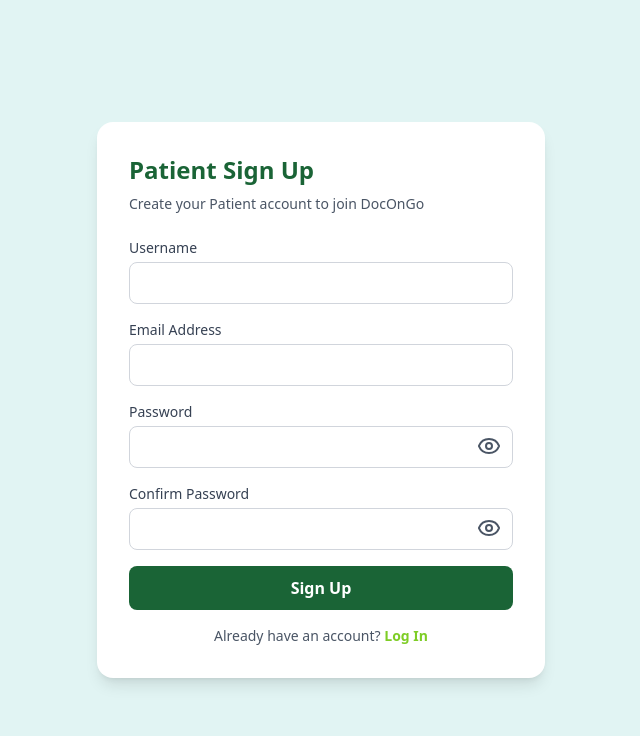
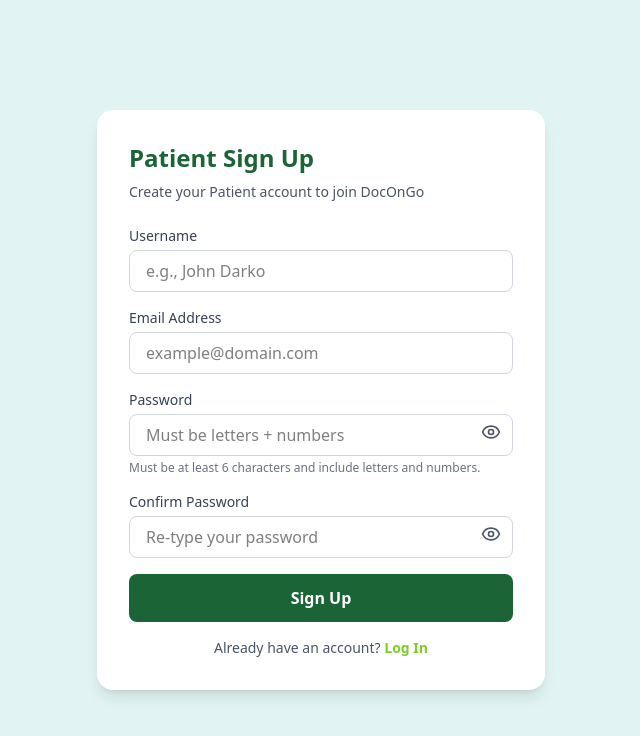
Before and after one commit to Susanadjanie1/doc-on-go, a React (Vite) app: page /signup-patient in a window 1280 px wide. Shown: the top 736 px of the page, without its empty margins (319-959 px from the left). Built offline with nearby package versions, Linux system fonts and the light colour scheme.

Commit message:
sign up error

```diff
--- a/src/pages/DocSignup.jsx
+++ b/src/pages/DocSignup.jsx
@@ -1,14 +1,16 @@
 import { useState } from "react";
 import { useNavigate } from "react-router";
 import axios from "axios";
-import { toast, ToastContainer } from "react-toastify";
-import "react-toastify/dist/ReactToastify.css";
 import { Eye, EyeOff } from "lucide-react";
+import toast, { Toaster } from "react-hot-toast";
 
 const DocSignup = () => {
   const navigate = useNavigate();
   const [showPassword, setShowPassword] = useState(false);
   const [showConfirm, setShowConfirm] = useState(false);
+  const [isLoading, setIsLoading] = useState(false);
+  const [error, setError] = useState(null);
+
   const [formData, setFormData] = useState({
     username: "",
     email: "",
@@ -16,11 +18,10 @@ const DocSignup = () => {
     confirmPassword: "",
     specialty: "",
   });
-  const [error, setError] = useState(null);
 
   const handleChange = (e) => {
     const { name, value } = e.target;
-    setFormData((prevData) => ({ ...prevData, [name]: value }));
+    setFormData((prev) => ({ ...prev, [name]: value }));
   };
 
   const handleSubmit = async (e) => {
@@ -31,20 +32,33 @@ const DocSignup = () => {
       return;
     }
 
+    setIsLoading(true);
+
+    const signupPromise = axios.post(
+      "https://docongo.onrender.com/api/v1/doctor/register",
+      formData
+    );
+
+    toast.promise(signupPromise, {
+      loading: "Registering...",
+      success: (response) => {
+        setTimeout(() => {
+          navigate("/login-doctor");
+        }, 1000);
+        return "Registration successful!";
+      },
+      error: (err) => {
+        setError(err?.response?.data?.message || "Something went wrong. Try again.");
+        return err?.response?.data?.message || "Something went wrong.";
+      },
+    });
+
     try {
-      const response = await axios.post(
-        "https://docongo.onrender.com/api/v1/doctor/register",
-        formData
-      );
-
-      if (response.data.success) {
-        toast.success("Registration successful!");
-        setTimeout(() => navigate("/login-doctor"), 1500);
-      }
-    } catch (error) {
-      setError(
-        error.response?.data?.message || "Something went wrong. Try again."
-      );
+      await signupPromise;
+    } catch (err) {
+      // Already handled by toast
+    } finally {
+      setIsLoading(false);
     }
   };
 
@@ -55,7 +69,6 @@ const DocSignup = () => {
         backgroundImage: `url('/assets/images/doc-1.png')`,
       }}
     >
-      <ToastContainer />
       <div className="bg-white/70 backdrop-blur-md p-8 rounded-3xl shadow-2xl w-full max-w-xl mx-4 sm:mx-8">
         <h2 className="text-3xl font-bold text-[#1A6436] mb-1 text-center">
           Doctor Sign Up
@@ -67,6 +80,7 @@ const DocSignup = () => {
         {error && <p className="text-red-600 mb-4 text-sm">{error}</p>}
 
         <form className="space-y-4" onSubmit={handleSubmit}>
+          {/* Username */}
           <div>
             <label className="block text-sm font-medium text-[#1A6436]">
               Username
@@ -78,9 +92,11 @@ const DocSignup = () => {
               onChange={handleChange}
               required
               className="mt-1 w-full px-4 py-2 border border-gray-200 rounded-lg focus:outline-none focus:ring-2 focus:ring-[#7ECD26] bg-white"
+               placeholder="e.g., Kwame Mensah"
             />
           </div>
 
+          {/* Email */}
           <div>
             <label className="block text-sm font-medium text-[#1A6436]">
               Email Address
@@ -92,9 +108,11 @@ const DocSignup = () => {
               onChange={handleChange}
               required
               className="mt-1 w-full px-4 py-2 border border-gray-200 rounded-lg focus:outline-none focus:ring-2 focus:ring-[#7ECD26] bg-white"
+               placeholder="example@domain.com"
             />
           </div>
 
+          {/* Password */}
           <div className="relative">
             <label className="block text-sm font-medium text-[#1A6436]">
               Password
@@ -106,7 +124,11 @@ const DocSignup = () => {
               onChange={handleChange}
               required
               className="mt-1 w-full px-4 py-2 border border-gray-200 rounded-lg focus:outline-none focus:ring-2 focus:ring-[#7ECD26] bg-white"
+                placeholder="Must be letters + numbers"
             />
+             <p className="text-xs text-gray-500 mt-1">
+              Must be at least 6 characters and include letters and numbers.
+            </p>
             <div
               className="absolute right-3 top-9 cursor-pointer text-gray-500"
               onClick={() => setShowPassword(!showPassword)}
@@ -115,6 +137,7 @@ const DocSignup = () => {
             </div>
           </div>
 
+          {/* Confirm Password */}
           <div className="relative">
             <label className="block text-sm font-medium text-[#1A6436]">
               Confirm Password
@@ -126,7 +149,9 @@ const DocSignup = () => {
               onChange={handleChange}
               required
               className="mt-1 w-full px-4 py-2 border border-gray-200 rounded-lg focus:outline-none focus:ring-2 focus:ring-[#7ECD26] bg-white"
+               placeholder="Re-type your password"
             />
+
             <div
               className="absolute right-3 top-9 cursor-pointer text-gray-500"
               onClick={() => setShowConfirm(!showConfirm)}
@@ -135,6 +160,7 @@ const DocSignup = () => {
             </div>
           </div>
 
+          {/* Specialty */}
           <div>
             <label className="block text-sm font-medium text-[#1A6436]">
               Specialty
@@ -154,14 +180,21 @@ const DocSignup = () => {
             </select>
           </div>
 
+          {/* Submit Button */}
           <button
             type="submit"
-            className="w-full bg-[#1A6436] hover:bg-[#14552e] text-white font-semibold py-2.5 rounded-lg transition duration-300"
+            className="w-full bg-[#1A6436] hover:bg-[#14552e] text-white font-semibold py-2.5 rounded-lg transition duration-300 flex items-center justify-center gap-2"
+            disabled={isLoading}
           >
-            Sign Up
+            {isLoading ? (
+              <div className="h-5 w-5 border-2 border-white border-t-transparent rounded-full animate-spin"></div>
+            ) : (
+              "Sign Up"
+            )}
           </button>
         </form>
 
+        {/* Already have an account link */}
         <p className="text-sm text-gray-700 text-center mt-4">
           Already have an account?{" "}
           <a
@@ -172,6 +205,9 @@ const DocSignup = () => {
           </a>
         </p>
       </div>
+
+      {/* Hot Toast Container */}
+      <Toaster position="top-center" reverseOrder={false} />
     </div>
   );
 };
--- a/src/pages/PatientSignup.jsx
+++ b/src/pages/PatientSignup.jsx
@@ -1,9 +1,8 @@
 import { useState } from "react";
 import { useNavigate } from "react-router";
 import axios from "axios";
-import { ToastContainer, toast } from "react-toastify";
 import { Eye, EyeOff } from "lucide-react";
-import "react-toastify/dist/ReactToastify.css";
+import toast, { Toaster } from "react-hot-toast";
 
 const PatientSignup = () => {
   const navigate = useNavigate();
@@ -18,6 +17,7 @@ const PatientSignup = () => {
   const [error, setError] = useState(null);
   const [showPassword, setShowPassword] = useState(false);
   const [showConfirmPassword, setShowConfirmPassword] = useState(false);
+  const [isLoading, setIsLoading] = useState(false);
 
   const handleChange = (e) => {
     const { name, value } = e.target;
@@ -33,23 +33,33 @@ const PatientSignup = () => {
       return;
     }
 
+    setIsLoading(true);
+
+    const signupPromise = axios.post(
+      "https://docongo.onrender.com/api/v1/patient/register",
+      formData
+    );
+
+    toast.promise(signupPromise, {
+      loading: "Signing up...",
+      success: (response) => {
+        setTimeout(() => {
+          navigate("/login-patient");
+        }, 1000);
+        return "Signed Up successfully!";
+      },
+      error: (err) => {
+        setError(err?.response?.data?.message || "Something went wrong.");
+        return err?.response?.data?.message || "Something went wrong.";
+      },
+    });
+
     try {
-      const response = await axios.post(
-        "https://docongo.onrender.com/api/v1/patient/register",
-        formData
-      );
-
-      if (response.data.success) {
-        toast.success("Registration successful!");
-        navigate("/login-patient");
-      }
-    } catch (error) {
-      setError(
-        error.response ? error.response.data.message : "Something went wrong."
-      );
-      toast.error(
-        error.response ? error.response.data.message : "Something went wrong."
-      );
+      await signupPromise;
+    } catch (err) {
+      // Already handled by toast.promise
+    } finally {
+      setIsLoading(false);
     }
   };
 
@@ -66,6 +76,7 @@ const PatientSignup = () => {
         {error && <p className="text-red-600 mb-4">{error}</p>}
 
         <form className="space-y-4" onSubmit={handleSubmit}>
+          {/* Username */}
           <div>
             <label className="block text-sm font-medium text-gray-700">
               Username
@@ -76,10 +87,15 @@ const PatientSignup = () => {
               value={formData.username}
               onChange={handleChange}
               required
+              // pattern="^[a-zA-Z0-9]+$"
+              // title="Username should only contain letters and numbers."
+              autoComplete="off"
               className="mt-1 w-full px-4 py-2 border border-gray-300 rounded-lg focus:outline-none focus:ring-2 focus:ring-[#7ECD26]"
+              placeholder="e.g., John Darko"
             />
           </div>
 
+          {/* Email */}
           <div>
             <label className="block text-sm font-medium text-gray-700">
               Email Address
@@ -90,10 +106,13 @@ const PatientSignup = () => {
               value={formData.email}
               onChange={handleChange}
               required
+              autoComplete="off"
               className="mt-1 w-full px-4 py-2 border border-gray-300 rounded-lg focus:outline-none focus:ring-2 focus:ring-[#7ECD26]"
+              placeholder="example@domain.com"
             />
           </div>
 
+          {/* Password */}
           <div>
             <label className="block text-sm font-medium text-gray-700">
               Password
@@ -105,18 +124,26 @@ const PatientSignup = () => {
                 value={formData.password}
                 onChange={handleChange}
                 required
+                pattern="^(?=.*[A-Za-z])(?=.*\d)[A-Za-z\d]{6,}$"
+                title="Password must be at least 6 characters and include both letters and numbers."
+                autoComplete="off"
                 className="mt-1 w-full px-4 py-2 border border-gray-300 rounded-lg focus:outline-none focus:ring-2 focus:ring-[#7ECD26]"
+                placeholder="Must be letters + numbers"
               />
+               <p className="text-xs text-gray-500 mt-1">
+              Must be at least 6 characters and include letters and numbers.
+            </p>
               <button
                 type="button"
                 className="absolute right-3 top-3 text-gray-600"
                 onClick={() => setShowPassword(!showPassword)}
               >
-                {showPassword ? <EyeOff /> : <Eye />}
+                {showPassword ? <EyeOff size={20} /> : <Eye size={20} />}
               </button>
             </div>
           </div>
 
+          {/* Confirm Password */}
           <div>
             <label className="block text-sm font-medium text-gray-700">
               Confirm Password
@@ -128,26 +155,35 @@ const PatientSignup = () => {
                 value={formData.confirmPassword}
                 onChange={handleChange}
                 required
+                autoComplete="off"
                 className="mt-1 w-full px-4 py-2 border border-gray-300 rounded-lg focus:outline-none focus:ring-2 focus:ring-[#7ECD26]"
+                placeholder="Re-type your password"
               />
               <button
                 type="button"
                 className="absolute right-3 top-3 text-gray-600"
                 onClick={() => setShowConfirmPassword(!showConfirmPassword)}
               >
-                {showConfirmPassword ? <EyeOff /> : <Eye />}
+                {showConfirmPassword ? <EyeOff size={20} /> : <Eye size={20} />}
               </button>
             </div>
           </div>
 
+          {/* Submit Button */}
           <button
             type="submit"
-            className="w-full bg-[#1A6436] hover:bg-[#7ECD26] text-white font-semibold py-2.5 rounded-lg transition duration-300"
+            className="w-full bg-[#1A6436] hover:bg-[#7ECD26] text-white font-semibold py-3 rounded-lg transition duration-300 flex justify-center items-center gap-2"
+            disabled={isLoading}
           >
-            Sign Up
+            {isLoading ? (
+              <div className="h-5 w-5 border-2 border-white border-t-transparent rounded-full animate-spin"></div>
+            ) : (
+              "Sign Up"
+            )}
           </button>
         </form>
 
+        {/* Login Link */}
         <p className="text-sm text-gray-600 text-center mt-4">
           Already have an account?{" "}
           <a
@@ -159,7 +195,7 @@ const PatientSignup = () => {
         </p>
       </div>
 
-      <ToastContainer />
+      {/* <Toaster position="top-center" reverseOrder={false} /> */}
     </div>
   );
 };
```
